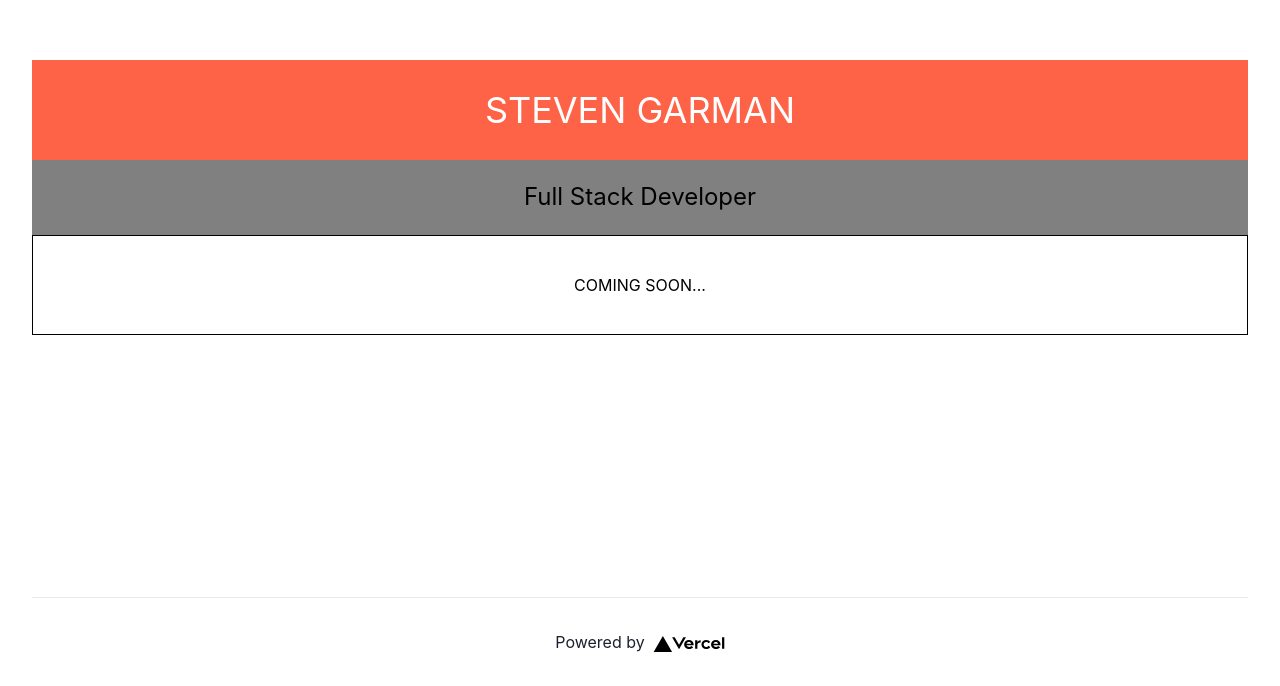
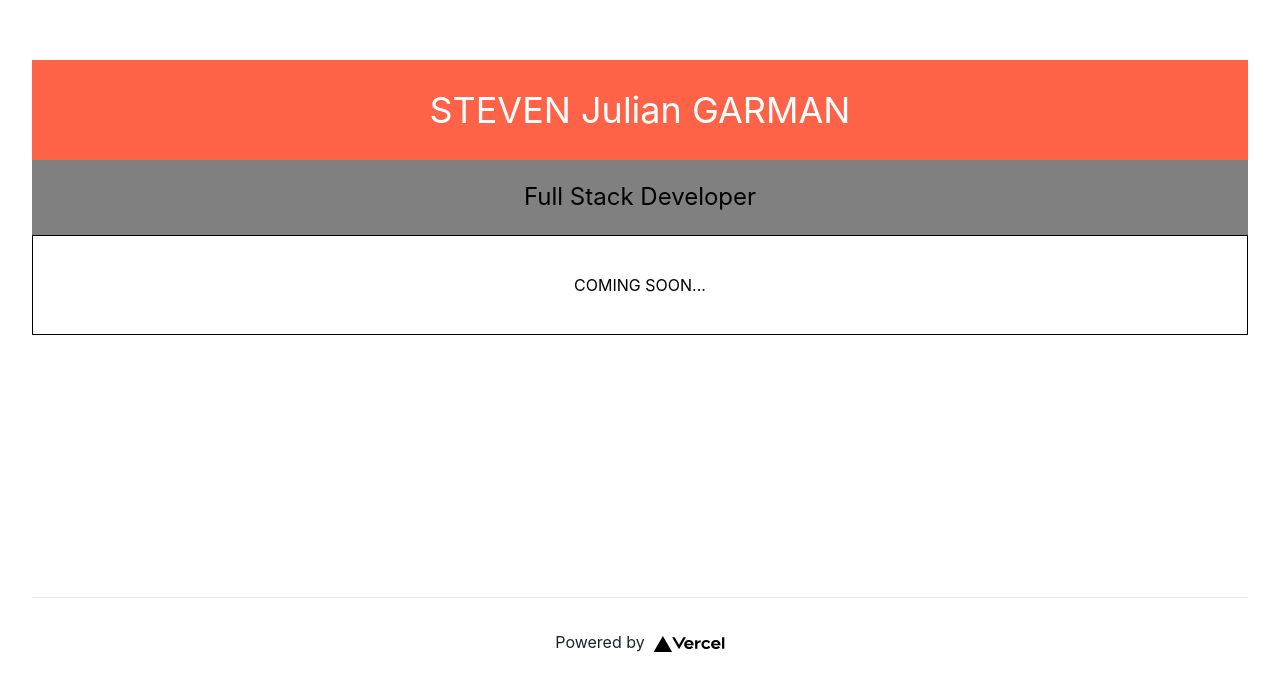
Before and after one commit to garman000/stegarman.com, a Next.js app: page / in a window 1280 px wide. Shown: the part 203-889 px from the top of the page. Built offline with nearby package versions, Linux system fonts and the light colour scheme.

Commit message:
new change

```diff
--- a/pages/index.js
+++ b/pages/index.js
@@ -17,7 +17,7 @@ export default function Home() {
             {/* <Flex height="100vh" py={20}> */}
 
             <Center bg="tomato" h="100px" color="white">
-              <Text fontSize="4xl">STEVEN GARMAN</Text>
+              <Text fontSize="4xl">STEVEN Julian GARMAN</Text>
             </Center>
             <Center bg="grey" h="75px" color="black">
               <Text fontSize="2xl">
```
